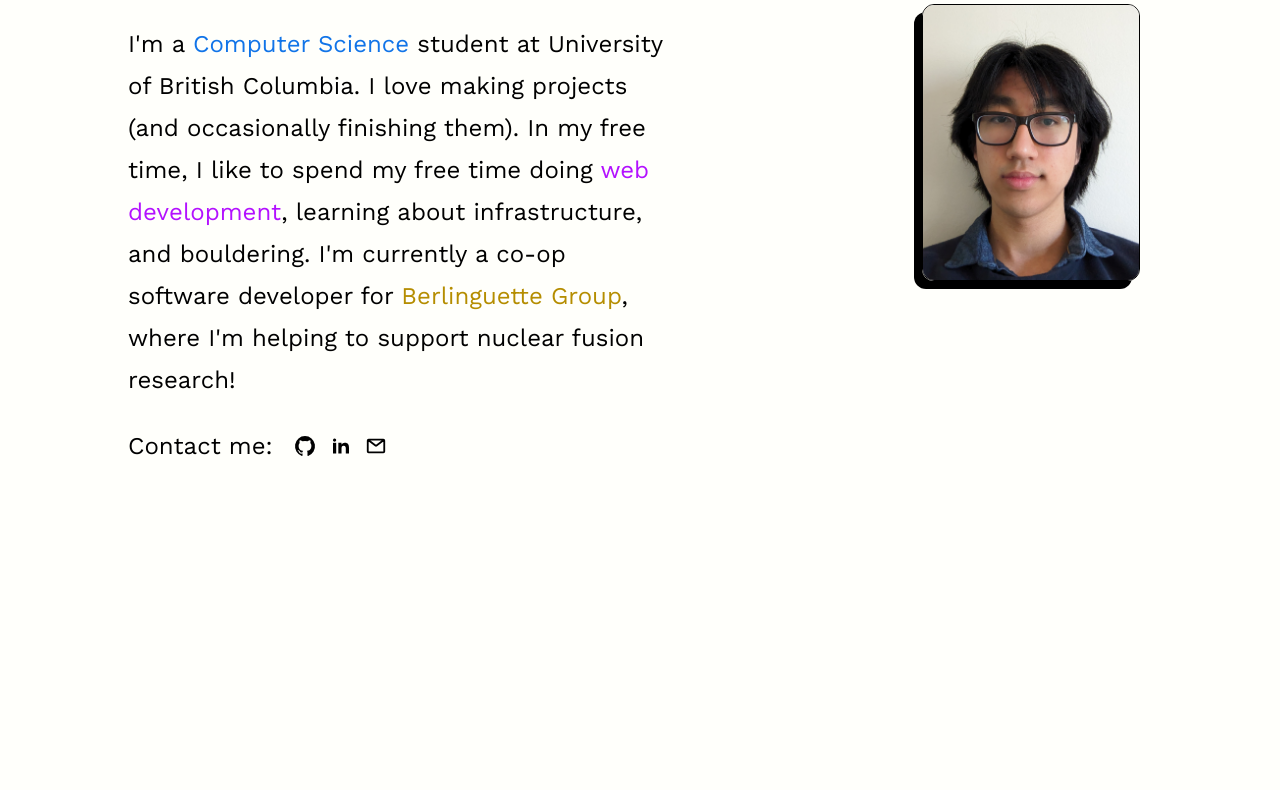
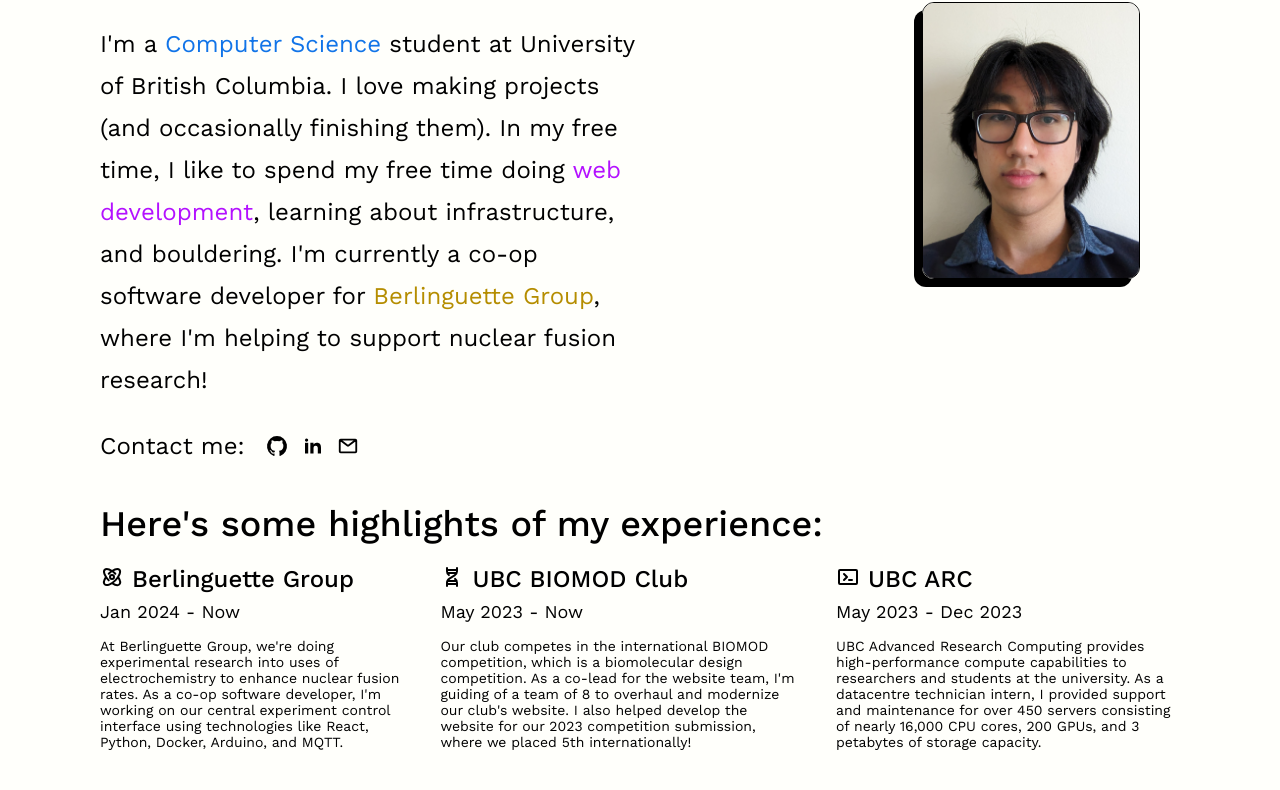
Before and after one commit to daniel-panhead/website, an Astro site: page / in a window 1280 px wide. Shown: the part 290-1080 px from the top of the page. Before the commit the page ends 809 px from the top, so only its background shows below. Built offline with nearby package versions, Linux system fonts and the light colour scheme; Astro itself is replaced by a stand-in of ours.

Commit message:
Add highlights section

```diff
--- /dev/null
+++ b/src/components/HighlightsCard.astro
@@ -0,0 +1,49 @@
+---
+interface Props {
+  title: string,
+  date: string
+}
+
+const { title, date } = Astro.props;
+---
+
+<div class="highlights_card">
+  <div class="highlights_card-header">
+    <span class="highlights_card-title">
+      <slot name="icon" />
+      {title}
+    </span>
+    {date}
+  </div>
+  <p class="highlights_card-body">
+    <slot />
+  </p>
+</div>
+
+<style>
+  .highlights_card {
+    display: flex;
+    flex-direction: column;
+    gap: 16px;
+    font-size: 14px;
+  }
+
+  .highlights_card-header {
+    display: flex;
+    flex-direction: column;
+    gap: 8px;
+    font-size: 18px;
+  }
+
+  .highlights_card-title {
+    display: flex;
+    flex-direction: row;
+    gap: 8px;
+    font-size: 24px;
+    font-weight: 500;
+  }
+
+  .highlights_card-body {
+    margin: 0;
+  }
+</style>
--- a/src/layouts/Layout.astro
+++ b/src/layouts/Layout.astro
@@ -34,16 +34,6 @@
 		--secondary-text: #b311ff;
 		--tertiary: #fdffb1;
 		--tertiary-text: #b58d00;
-
-		--accent: 136, 58, 234;
-		--accent-light: 224, 204, 250;
-		--accent-dark: 49, 10, 101;
-		--accent-gradient: linear-gradient(
-			45deg,
-			rgb(var(--accent)),
-			rgb(var(--accent-light)) 30%,
-			white 60%
-		);
 	}
 
 	.text-primary { color: var(--primary-text) }
@@ -71,6 +61,16 @@
 		}
 	}
 
+	h2 {
+		font-weight: 500;
+		font-size: 24px;
+		margin: 0;
+
+		@media (min-width: 1024px) {
+			font-size: 36px;
+		}
+	}
+
 	a {
 		text-decoration: none;
 		color: black;
--- a/src/layouts/Navbar.astro
+++ b/src/layouts/Navbar.astro
@@ -1,7 +1,7 @@
 ---
-import GitHub from "../components/GitHub.astro";
-import LinkedIn from "../components/LinkedIn.astro";
-import Email from "../components/Email.astro";
+import GitHub from "../components/socials/GitHub.astro";
+import LinkedIn from "../components/socials/LinkedIn.astro";
+import Email from "../components/socials/Email.astro";
 import linkedin from "../assets/linkedin.svg";
 ---
 
--- a/src/pages/index.astro
+++ b/src/pages/index.astro
@@ -2,15 +2,22 @@
 import Layout from "../layouts/Layout.astro";
 import { Image } from "astro:assets";
 import headshot from "../assets/headshot.jpg";
-import GitHub from "../components/GitHub.astro";
-import LinkedIn from "../components/LinkedIn.astro";
-import Email from "../components/Email.astro";
+import GitHub from "../components/socials/GitHub.astro";
+import LinkedIn from "../components/socials/LinkedIn.astro";
+import Email from "../components/socials/Email.astro";
+import HighlightsCard from "../components/HighlightsCard.astro";
 ---
 
 <Layout title="Daniel Pan">
 	<div class="page">
 		<div class="bio">
-			<Image src={headshot} alt="Headshot of Daniel" class="bio-headshot" />
+			<div class="bio-headshot">
+				<Image
+					src={headshot}
+					alt="Headshot of Daniel"
+					class="bio-headshot--image"
+				/>
+			</div>
 			<div class="content">
 				<header>
 					<h1 class="hero_title">
@@ -41,6 +48,86 @@
 				</main>
 			</div>
 		</div>
+		<div class="highlights">
+			<h2>Here's some highlights of my experience:</h2>
+			<div class="highlights-container">
+				<HighlightsCard title="Berlinguette Group" date="Jan 2024 - Now">
+					<svg
+						slot="icon"
+						aria-hidden="true"
+						xmlns="http://www.w3.org/2000/svg"
+						width="24"
+						height="24"
+						fill="none"
+						viewBox="0 0 24 24"
+					>
+						<path
+							stroke="currentColor"
+							stroke-linecap="round"
+							stroke-width="2"
+							d="M8.737 8.737a21.49 21.49 0 0 1 3.308-2.724m0 0c3.063-2.026 5.99-2.641 7.331-1.3 1.827 1.828.026 6.591-4.023 10.64-4.049 4.049-8.812 5.85-10.64 4.023-1.33-1.33-.736-4.218 1.249-7.253m6.083-6.11c-3.063-2.026-5.99-2.641-7.331-1.3-1.827 1.828-.026 6.591 4.023 10.64m3.308-9.34a21.497 21.497 0 0 1 3.308 2.724m2.775 3.386c1.985 3.035 2.579 5.923 1.248 7.253-1.336 1.337-4.245.732-7.295-1.275M14 12a2 2 0 1 1-4 0 2 2 0 0 1 4 0Z"
+						></path>
+					</svg>
+
+					At Berlinguette Group, we're doing experimental research into uses of
+					electrochemistry to enhance nuclear fusion rates. As a co-op software
+					developer, I'm working on our central experiment control interface
+					using technologies like React, Python, Docker, Arduino, and MQTT.
+				</HighlightsCard>
+				<hr>
+				<HighlightsCard title="UBC BIOMOD Club" date="May 2023 - Now">
+					<svg
+						slot="icon"
+						aria-hidden="true"
+						xmlns="http://www.w3.org/2000/svg"
+						width="24"
+						height="24"
+						fill="none"
+						viewBox="0 0 24 24"
+					>
+						<path
+							stroke="currentColor"
+							stroke-linecap="round"
+							stroke-linejoin="round"
+							stroke-width="2"
+							d="M15.041 13.862A4.999 4.999 0 0 1 17 17.831V21M7 3v3.169a5 5 0 0 0 1.891 3.916M17 3v3.169a5 5 0 0 1-2.428 4.288l-5.144 3.086A5 5 0 0 0 7 17.831V21M7 5h10M7.399 8h9.252M8 16h8.652M7 19h10"
+						></path>
+					</svg>
+
+					Our club competes in the international BIOMOD competition, which is a
+					biomolecular design competition. As a co-lead for the website team,
+					I'm guiding of a team of 8 to overhaul and modernize our club's
+					website. I also helped develop the website for our 2023 competition
+					submission, where we placed 5th internationally!
+				</HighlightsCard>
+				<hr>
+				<HighlightsCard title="UBC ARC" date="May 2023 - Dec 2023">
+					<svg
+						slot="icon"
+						aria-hidden="true"
+						xmlns="http://www.w3.org/2000/svg"
+						width="24"
+						height="24"
+						fill="none"
+						viewBox="0 0 24 24"
+					>
+						<path
+							stroke="currentColor"
+							stroke-linecap="round"
+							stroke-linejoin="round"
+							stroke-width="2"
+							d="m8 9 3 3-3 3m5 0h3M4 19h16a1 1 0 0 0 1-1V6a1 1 0 0 0-1-1H4a1 1 0 0 0-1 1v12a1 1 0 0 0 1 1Z"
+						></path>
+					</svg>
+
+					UBC Advanced Research Computing provides high-performance compute
+					capabilities to researchers and students at the university. As a
+					datacentre technician intern, I provided support and maintenance for
+					over 450 servers consisting of nearly 16,000 CPU cores, 200 GPUs, and
+					3 petabytes of storage capacity.
+				</HighlightsCard>
+			</div>
+		</div>
 	</div>
 </Layout>
 
@@ -61,7 +148,7 @@
 		gap: 32px;
 		padding: 12px 0;
 
-		@media (min-width: 1024px) {
+		@media (min-width: 768px) {
 			flex-direction: row;
 			justify-content: space-between;
 			padding: 24px 0;
@@ -70,15 +157,24 @@
 
 	.bio-headshot {
 		width: 50%;
-		height: 50%;
-		border: 1px solid black;
+		/* background: linear-gradient(to right, var(--primary), var(--secondary), var(--tertiary)); */
+		/* border: 1px solid black; */
 		border-radius: 12px;
-		box-shadow: -8px 8px 0 0 black;
-		@media (min-width: 1024px) {
+		padding: 2px;
+		/* box-shadow: -8px 8px 0 0 black; */
+		@media (min-width: 768px) {
 			order: 1;
 			width: 20%;
 			margin-right: 40px;
 		}
+	}
+
+	.bio-headshot--image {
+		border: 1px solid black;
+		box-shadow: -8px 8px 0 0 black;
+		width: 100%;
+		height: 100%;
+		border-radius: 12px;
 	}
 
 	.content {
@@ -86,8 +182,7 @@
 		flex-direction: column;
 		justify-content: start;
 		gap: 12px;
-		@media (min-width: 1024px) {
-			padding: 0 28px;
+		@media (min-width: 768px) {
 			flex-basis: 50%;
 		}
 	}
@@ -123,4 +218,29 @@
 		align-items: center;
 		gap: 12px;
 	}
+
+	.highlights {
+		display: flex;
+		flex-direction: column;
+		gap: 20px;
+		padding: 12px 0;
+	}
+
+	.highlights-container {
+		display: flex;
+		flex-direction: column;
+		gap: 20px;
+		@media (min-width: 1024px) {
+			flex-direction: row;
+			gap: 36px;
+		}
+	}
+
+	hr {
+		width: 95%;
+		border-top: 1px solid black;
+		@media (min-width: 1024px) {
+			display: none;
+		}
+	}
 </style>
```
Also changed, not shown: src/components/Card.astro (deleted, +0 -61 lines), src/components/socials/Email.astro (renamed from src/components/Email.astro), src/components/socials/GitHub.astro (renamed from src/components/GitHub.astro), src/components/socials/LinkedIn.astro (renamed from src/components/LinkedIn.astro).
